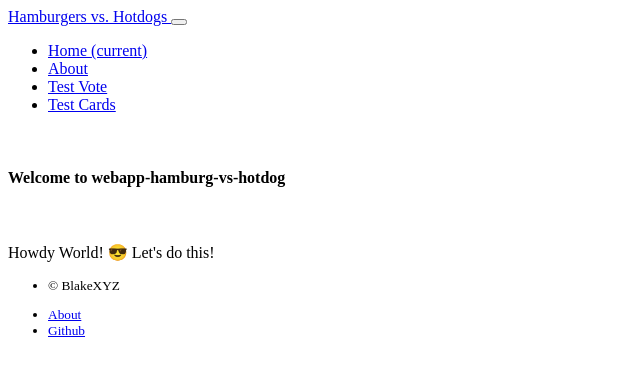
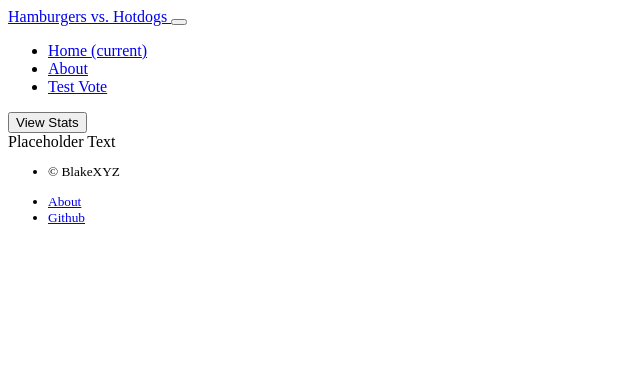
Before and after one commit to BlakeXYZ/webapp-hamburgers-vs-hotdogs, a Flask app: template webapp_hamburg_vs_hotdog/templates/public/home.html in a window 1280 px wide. Shown: the top 376 px of the page, without its empty margins (0-640 px from the left). Run offline with Flask 3, Linux system fonts and the light colour scheme; the template is opened without the code that fills it, so the values that code supplies are empty; parts of the project's set-up code (start-up, migrations or seed data) failed here and were passed over.

Commit message:
rmv test_cards

```diff
--- a/webapp_hamburg_vs_hotdog/public/views.py
+++ b/webapp_hamburg_vs_hotdog/public/views.py
@@ -35,19 +35,12 @@ def load_user(user_id):
 @blueprint.route("/", methods=["GET", "POST"])
 def home():
     """Home page."""
-    form = LoginForm(request.form)
-    current_app.logger.info("Hello from the home page!")
-    # Handle logging in
-    if request.method == "POST":
-        if form.validate_on_submit():
-            login_user(form.user)
-            flash("You are logged in.", "success")
-            redirect_url = request.args.get("next") or url_for("user.members")
-            return redirect(redirect_url)
-        else:
-            flash_errors(form)
-    return render_template("public/home.html", form=form)
+    contestants = db.session.query(Contestant).all()
+    matchups = db.session.query(Matchup).all()
 
+    # Build a dict of matchup stats for all matchups
+    matchup_stats = {m.id: get_matchup_stats(m) for m in matchups}
+    return render_template("public/home.html", contestants=contestants, matchups=matchups, matchup_stats=matchup_stats)
 
 @blueprint.route("/logout/")
 @login_required
@@ -95,14 +88,3 @@ def test_vote():
         matchup.percent_a = (votes_a / total * 100) if total > 0 else 50
         matchup.percent_b = (votes_b / total * 100) if total > 0 else 50
     return render_template("public/test_vote.html", contestants=contestants, matchups=matchups)
-
-@blueprint.route("/test_cards/")
-def test_cards():
-    """Test cards page."""
-    contestants = db.session.query(Contestant).all()
-    matchups = db.session.query(Matchup).all()
-
-    # Build a dict of matchup stats for all matchups
-
-    matchup_stats = {m.id: get_matchup_stats(m) for m in matchups}
-    return render_template("public/test_cards.html", contestants=contestants, matchups=matchups, matchup_stats=matchup_stats)
--- a/webapp_hamburg_vs_hotdog/templates/nav.html
+++ b/webapp_hamburg_vs_hotdog/templates/nav.html
@@ -22,9 +22,6 @@
       <li class="nav-item">
         <a class="nav-link" href="{{ url_for('public.test_vote') }}">Test Vote</a>
       </li>
-      <li class="nav-item">
-        <a class="nav-link" href="{{ url_for('public.test_cards') }}">Test Cards</a>
-      </li>
     </ul>
   </div><!-- /.navbar-collapse -->
   </div>
--- a/webapp_hamburg_vs_hotdog/templates/public/home.html
+++ b/webapp_hamburg_vs_hotdog/templates/public/home.html
@@ -1,13 +1,95 @@
+{% extends "layout.html" %} {% block content %}
 
-{% extends "layout.html" %}
-{% block content %}
-<!-- Main jumbotron for a primary marketing message or call to action -->
-    <div class="container">
-      <br style="margin-bottom: 1rem; height: 1rem;">
-      <h4>Welcome to webapp-hamburg-vs-hotdog</h4>
-      <br style="margin-bottom: 1rem; height: 1rem;">
-      <p>Howdy World! 😎 Let's do this!</p>
+
+
+{% macro matchup_stats_container() %}
+<div class="container matchup-stats-container">
+
+  <div class="container d-flex justify-content-center align-items-center mt-3">
+  <div class="swiper-button-next"></div>
+  <div class="swiper-button-prev"></div>
+
+    <button
+      class="btn btn-primary btn-sm btn-matchup-stats collapsed"
+      type="button"
+      data-bs-toggle="collapse"
+      data-bs-target="#matchup-stats-collapse"
+      aria-expanded="false"
+      aria-controls="matchup-stats-collapse"
+    >
+      View Stats
+    </button>
+  </div>
+
+  <div class="collapse mt-3" id="matchup-stats-collapse">
+    <div class="card card-body fw-light" id="matchup-stats-collapse-content">
+      Placeholder Text
+    </div>
+  </div>
+
+</div>
+{% endmacro %}
+
+<div class="swiper-container">
+  <div class="swiper mySwiper">
+    <div class="swiper-wrapper">
+      {% set colors = ['bg-primary', 'bg-secondary', 'bg-success', 'bg-danger', 'bg-warning', 'bg-info'] %}
+      {% for matchup in matchups %}
+
+      {% set color_a = colors | random %}
+      {% set color_b = (colors | reject('equalto', color_a) | list | random) %}
+
+      <div class="swiper-slide"
+      data-slide-matchup-id="{{ matchup.id }}">
+
+
+        <div class="matchup-container" id="matchup-{{ matchup.id }}">
+
+          <div class="matchup-vs-text-overlay">
+            <span>VS.</span>
+          </div>
+
+          <button
+          type="button"
+          class="btn vote-btn matchup-contestant"
+          data-matchup-id="{{ matchup.id }}"
+          data-contestant-id="{{ matchup.contestant_a_id }}"
+          data-bs-toggle="button">
+
+            <div class="matchup-contestant-img-container {{ color_a }}">☒</div>
+            <h6 class="text-center">{{ matchup.contestant_a.contestant_name }}</h6>
+            <p class="fw-light text-start">{{ matchup.contestant_a.contestant_description }}</p>
+          </button>
+
+          <button
+          type="button"
+          class="btn vote-btn matchup-contestant"
+          data-matchup-id="{{ matchup.id }}"
+          data-contestant-id="{{ matchup.contestant_b_id }}"
+          data-bs-toggle="button">
+
+            <div class="matchup-contestant-img-container {{ color_b }}">☒</div>
+            <h6 class="text-center">{{ matchup.contestant_b.contestant_name }}</h6>
+            <p class="fw-light text-start">{{ matchup.contestant_b.contestant_description }}</p>
+          </button>
+        </div>
+      </div>
+
+
+      {% endfor %}
     </div>
 
 
+    {{ matchup_stats_container() }}
+
+    <script>
+      window.matchupStats = {{ matchup_stats|tojson }};
+    </script>
+
+
+  </div>
+
+
+</div>
+
 {% endblock %}
```
Also changed, not shown: webapp_hamburg_vs_hotdog/templates/public/test_cards.html (deleted, +0 -113 lines).
